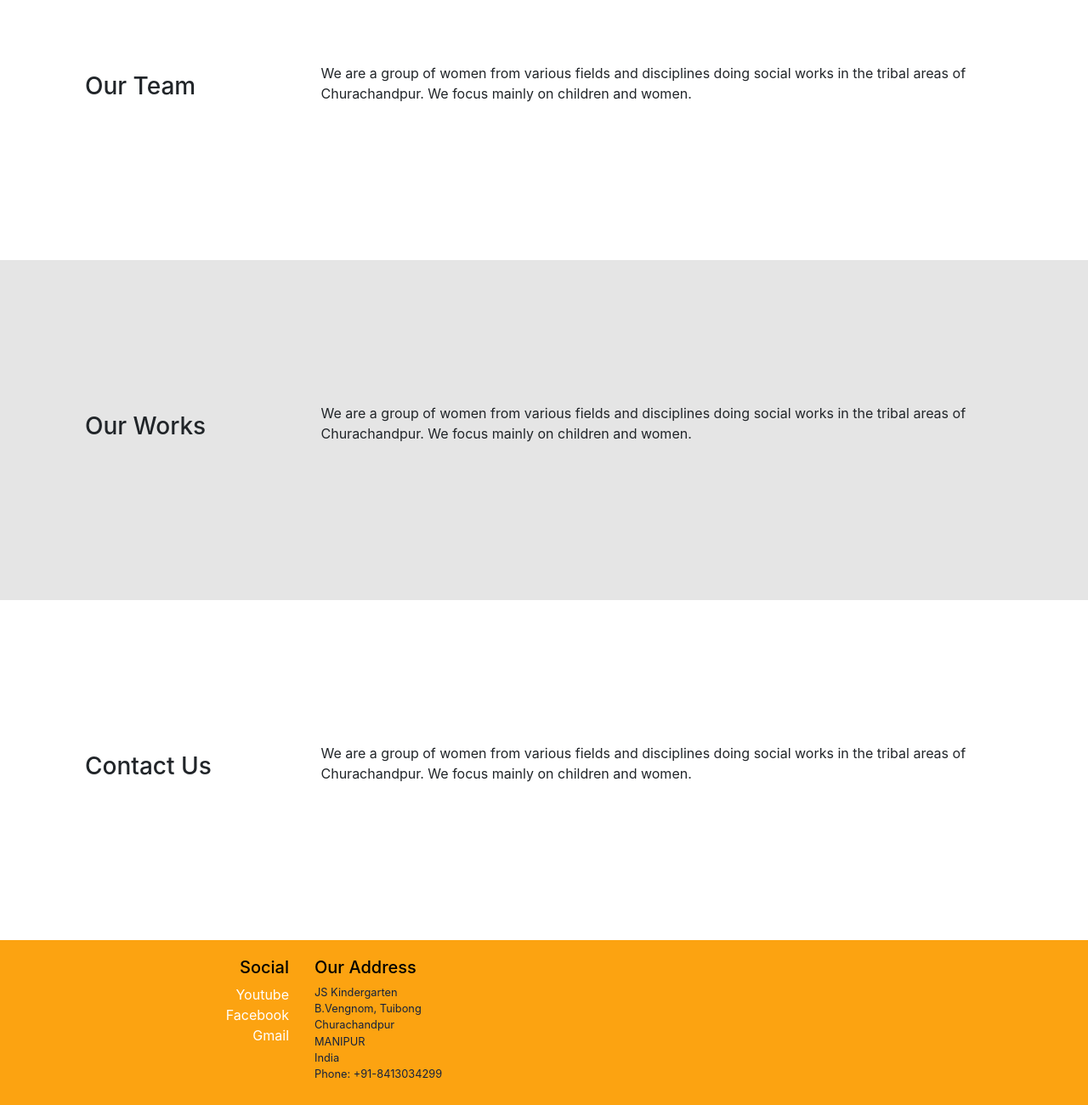
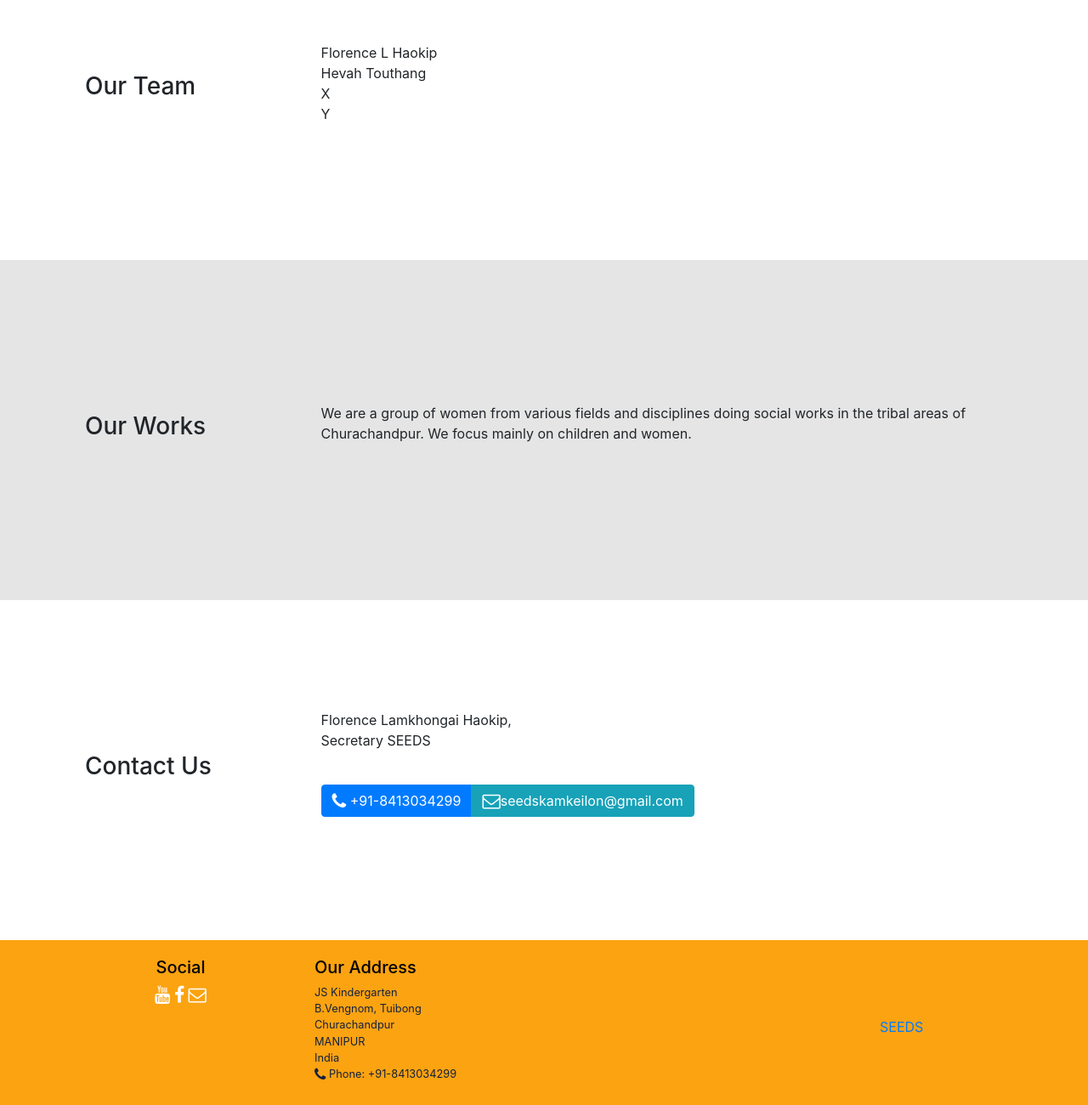
Before and after one commit to keimajohn/seeds, a website: page index.html in a window 1280 px wide. Shown: the part 660-1960 px from the top of the page at 85% size. Drawn offline with nearby package versions, Linux system fonts and the light colour scheme.

Commit message:
Bootstrap-4 Buttons, readjustment of footer to inclue Logo and proper installtion of Jquery and Popper to enable the Nav Toggler

```diff
--- a/css/styles.css
+++ b/css/styles.css
@@ -43,16 +43,17 @@
   background-color: #e5e5e5;
 }
 
-#social-foot {
-  color: #ffffff;
-}
-
 #copyright-foot {
   margin: 30px 0px 0px 0px;
   background-color: #14213d;
   color: #ffffff;
 }
 
+#link {
+  color: #ffffff;
+}
+
+
 body {
   padding: 50px 0px 0px 0px;
   z-index: 0;
--- a/index.html
+++ b/index.html
@@ -8,6 +8,8 @@
 
       <!-- Bootstrap CSS -->
       <link rel="stylesheet" href="node_modules/bootstrap/dist/css/bootstrap.min.css">
+      <link rel="stylesheet" href="node_modules/font-awesome/css/font-awesome.min.css">
+      <link rel="stylesheet" href="node_modules/bootstrap-social/bootstrap-social.css">
       <link rel="stylesheet" href="/css/styles.css">
       <title>Socio Economic and Environmental Development Service (SEEDS)</title>
   </head>
@@ -16,15 +18,15 @@
 
     <!-- NAVIGATION -->
     <nav class="navbar navbar-dark navbar-expand-sm fixed-top">
-      <div class="container">
+      <div class="container-fluid">
         <a href="#" class="navbar-brand">SEEDS</a>
         <button class="navbar-toggler" type="button" data-toggle="collapse" data-target="#navbarResponsive">
           <span class="navbar-toggler-icon"></span>
         </button>
         <div class="collapse navbar-collapse" id="navbarResponsive">
           <ul class="navbar-nav ml-auto">
-            <li class="nav-item"><a class="nav-link" href="#">Home</a></li>
-            <li class="nav-item"><a class="nav-link" href="#about">Who we are</a></li>
+            <li class="nav-item"><a class="nav-link" href="#"><span class="fa fa-home fa-lg"></span> Home</a></li>
+            <li class="nav-item"><a class="nav-link" href="#about">About us</a></li>
             <li class="nav-item"><a class="nav-link" href="#team">Our Team</a></li>
             <li class="nav-item"><a class="nav-link" href="#works">Our Works</a></li>
             <li class="nav-item"><a class="nav-link" href="#contact">Contact Us</a></li>
@@ -53,7 +55,7 @@
       <div class="container">
         <div class="row row-content align-items-center">
           <div class="col-12 col-sm-4 order-sm-first col-md-3">
-            <h3>Who we are</h3>
+            <h3>About Us</h3>
           </div>
           <div class="col col-sm order-sm-last col-md">
             <p>We are a group of women from various fields and disciplines doing social
@@ -72,9 +74,12 @@
               <h3>Our Team</h3>
             </div>
             <div class="col col-sm order-sm-last col-md">
-              <p>We are a group of women from various fields and disciplines doing social
-              works in the tribal areas of Churachandpur. We focus mainly on children and
-              women.</p>
+              <ul class="list-unstyled">
+                  <li>Florence L Haokip</li>
+                  <li>Hevah Touthang</li>
+                  <li>X</li>
+                  <li>Y</li>
+              </ul>
             </div>
         </div>
       </section>
@@ -103,9 +108,15 @@
               <h3>Contact Us</h3>
             </div>
             <div class="col col-sm order-sm-last col-md">
-              <p>We are a group of women from various fields and disciplines doing social
-              works in the tribal areas of Churachandpur. We focus mainly on children and
-              women.</p>
+              <p>
+                Florence Lamkhongai Haokip,<br>
+                Secretary SEEDS<br><br>
+                <div class="btn-group" role="button">
+                  <a href="tel:+918413034299" role="button" class="btn btn-primary"><i class="fa fa-phone fa-lg"></i> +91-8413034299</a>
+                  <a href="mailto:seedskamkeilon@gmail.com role="button" class="btn btn-info"><i class="fa fa-envelope-o fa-lg"></i>seedskamkeilon@gmail.com</a>
+                </div>
+
+              </p>
             </div>
           </div>
         </div>
@@ -116,18 +127,15 @@
     <footer class="footer">
       <div class="container">
         <div class="row">
-          <div class="col-5 col-sm-3 text-right">
+          <div class="col-3 col-sm-3 text-center">
             <h5>Social</h5>
-            <ul class="list-unstyled social-foot">
-              <li><a id="social-foot" href="#">Youtube</a>
-              </li>
-              <li><a id="social-foot" href="#">Facebook</a>
-              </li>
-              <li><a id="social-foot" href="mailto:seedskamkeilon@gmail.com">Gmail</a>
-              </li>
-            </ul>
+            <div>
+              <a id="link" href="https://www.youtube.com/channel/UCmp5a2TpDmt99KW8FMvVe2Q?view_as=subscriber"><i class="fa fa-youtube fa-lg"></i></a>
+              <a id="link" href="#"><i class="fa fa-facebook fa-lg"></i></a>
+              <a id="link" href="mailto:seedskamkeilon@gmail.com"><i class="fa fa-envelope-o fa-lg"></i></a>
+            </div>
           </div>
-          <div class="col-7 col-sm-9">
+          <div class="col-7 col-sm-7">
               <h5>Our Address</h5>
               <address class="address">
                 JS Kindergarten<br>
@@ -135,11 +143,14 @@
                 Churachandpur <br>
                 MANIPUR <br>
                 India <br>
-                Phone: +91-8413034299
+                <i class="fa fa-phone fa-lg"></i> Phone: +91-8413034299
               </address>
           </div>
+        <div class="col-2 col-sm-2 align-self-center">
+          <a href="#">SEEDS</a>
         </div>
       </div>
+    </div>
 
         <div id="copyright-foot" class="row justify-content-center">
           <div class="col-auto">
--- a/package.json
+++ b/package.json
@@ -23,5 +23,11 @@
   "homepage": "https://github.com/keimajohn/seeds#readme",
   "devDependencies": {
     "lite-server": "^2.5.4"
+  },
+  "dependencies": {
+    "bootstrap": "^4.5.0",
+    "bootstrap-social": "^5.1.1",
+    "font-awesome": "^4.7.0",
+    "jquery": "^3.5.1"
   }
 }
```
Also changed, not shown: 1 other file.
